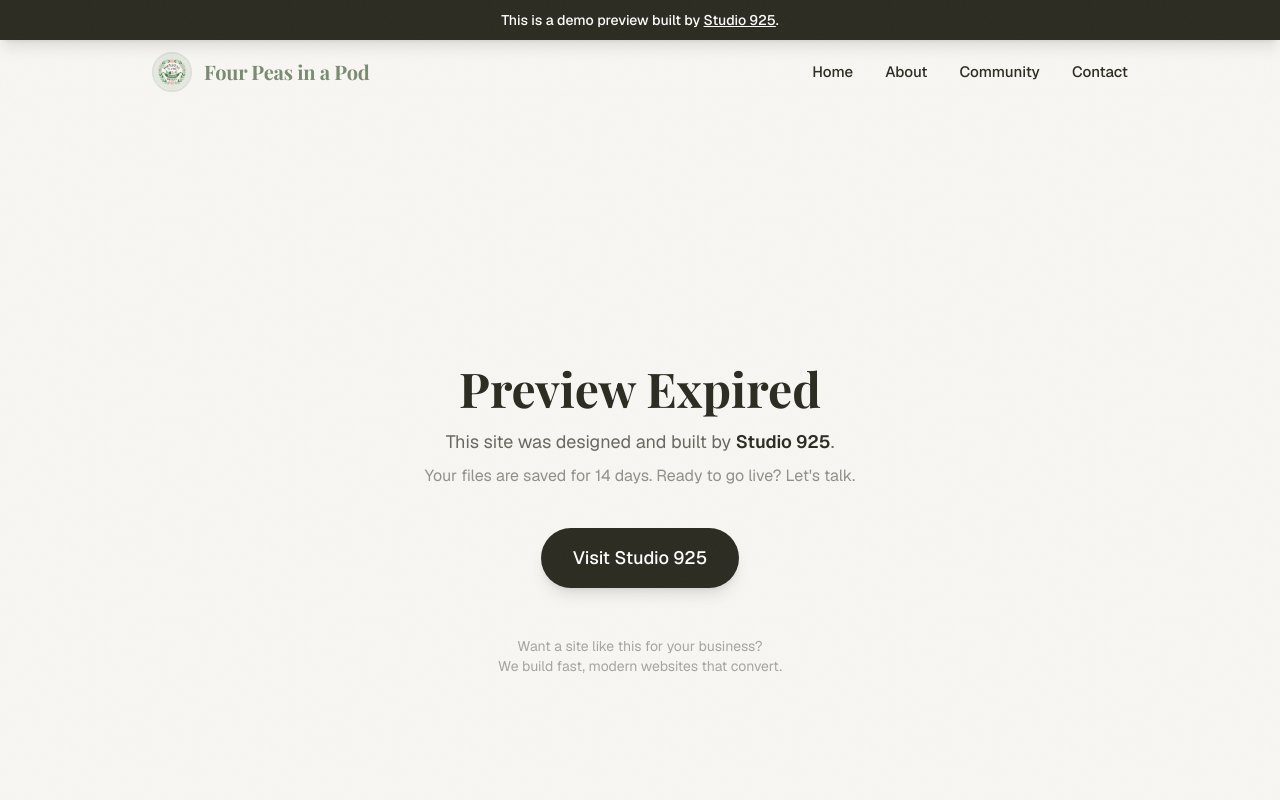
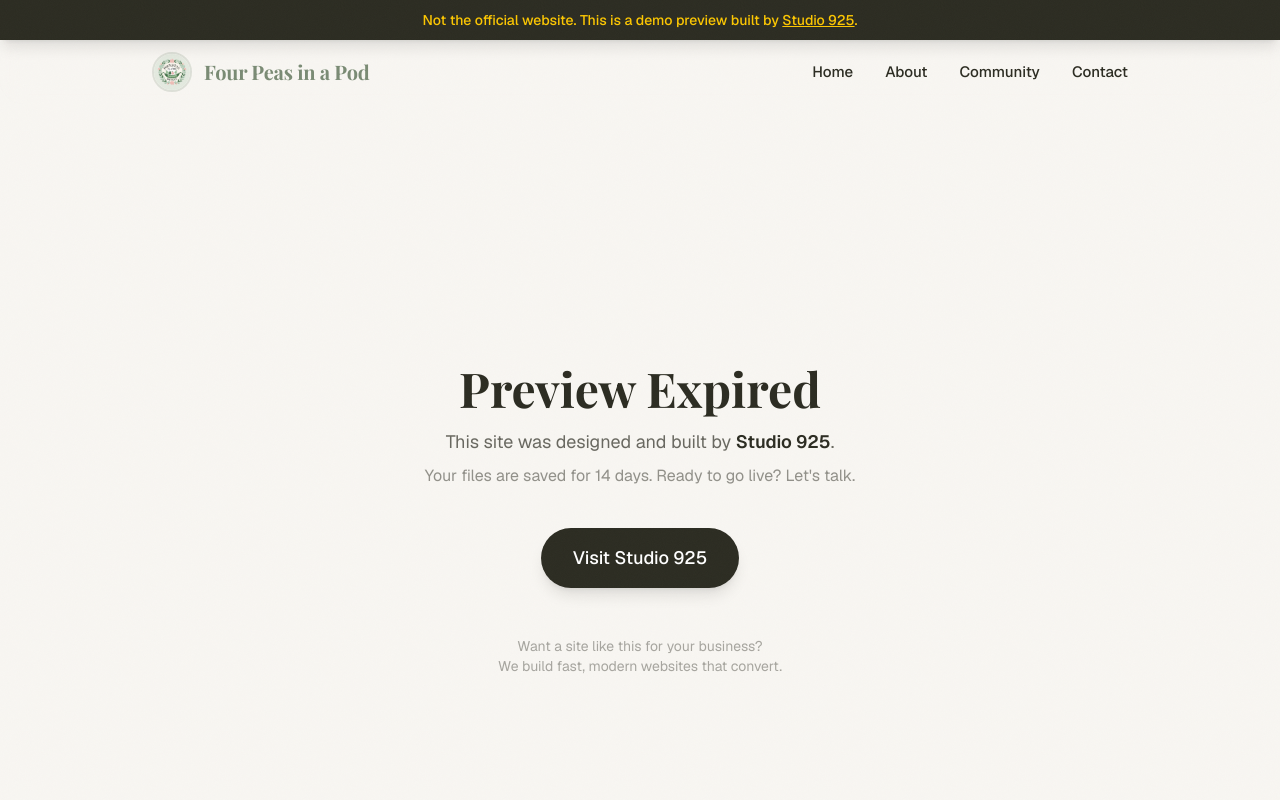
Before and after one commit to 925adhd/fourpeasinapodboutique, a Next.js app: page /expired in a window 1280 px wide. Shown: the top 800 px of the page. Built offline with nearby package versions, Linux system fonts and the light colour scheme.

Commit message:
Update demo banner text with yellow styling and disclaimer
Co-Authored-By: Claude Opus 4.6 (1M context) <noreply@anthropic.com>

```diff
--- a/src/components/PreviewBanner.tsx
+++ b/src/components/PreviewBanner.tsx
@@ -52,19 +52,12 @@ export default function PreviewBanner() {
   return (
     <div ref={bannerRef} className="fixed top-0 inset-x-0 z-50 bg-[#2C2C22] text-white text-center text-sm font-medium shadow-lg">
       <div className="max-w-5xl mx-auto px-4 py-2.5 flex items-center justify-center gap-3 flex-wrap">
-        <p>
-          This is a demo preview built by{" "}
-          <a href="https://studio925.design" target="_blank" rel="noopener noreferrer" className="underline hover:text-white/80">
+        <p className="text-yellow-400">
+          Not the official website. This is a demo preview built by{" "}
+          <a href="https://studio925.design" target="_blank" rel="noopener noreferrer" className="underline hover:text-yellow-300">
             Studio 925
           </a>
           .
-          <br className="md:hidden" />
-          {showCountdown && (
-            <>
-              {" "}Live viewing expires in{" "}
-              <span className="font-mono tabular-nums">{timeLeft}</span>.
-            </>
-          )}
         </p>
       </div>
     </div>
```
